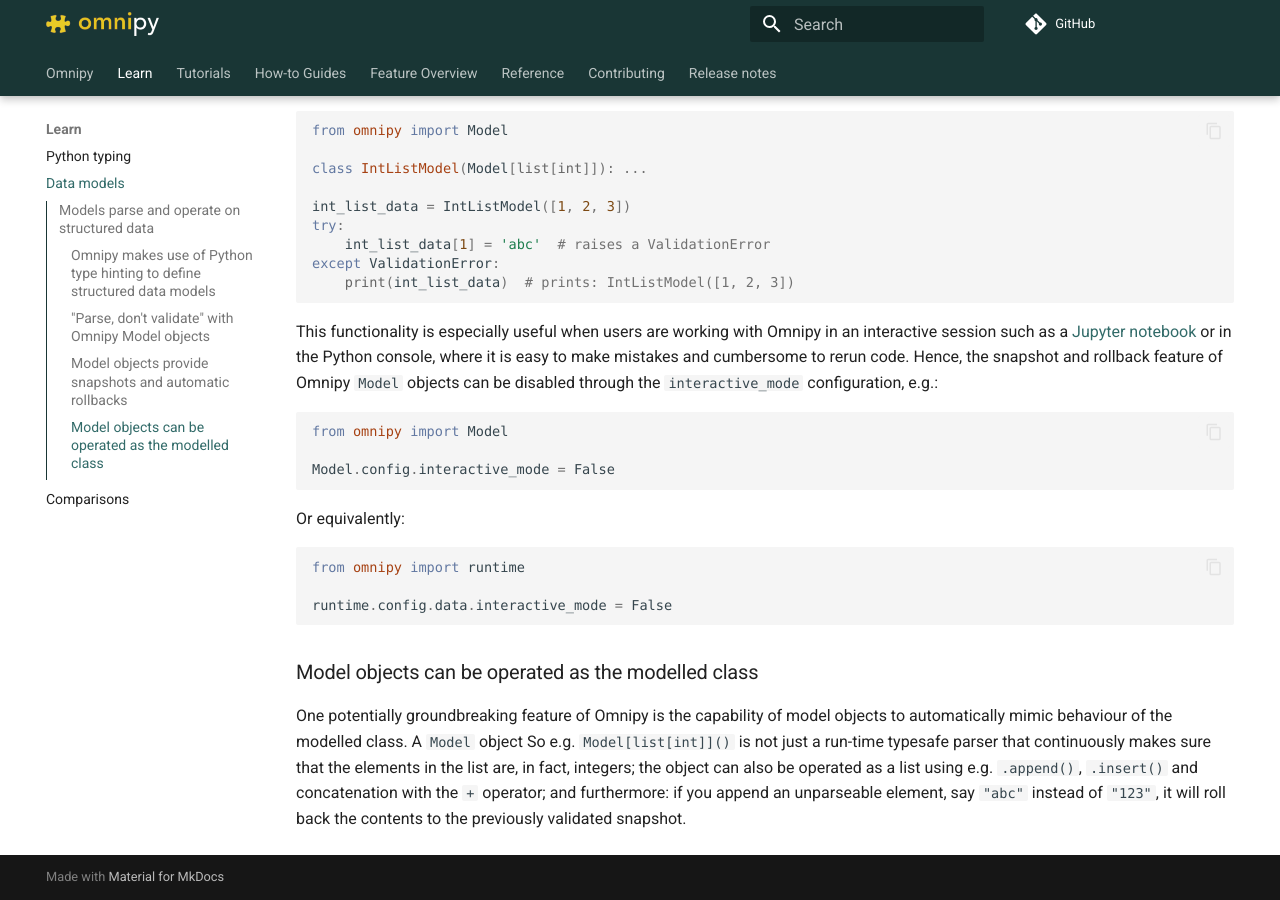
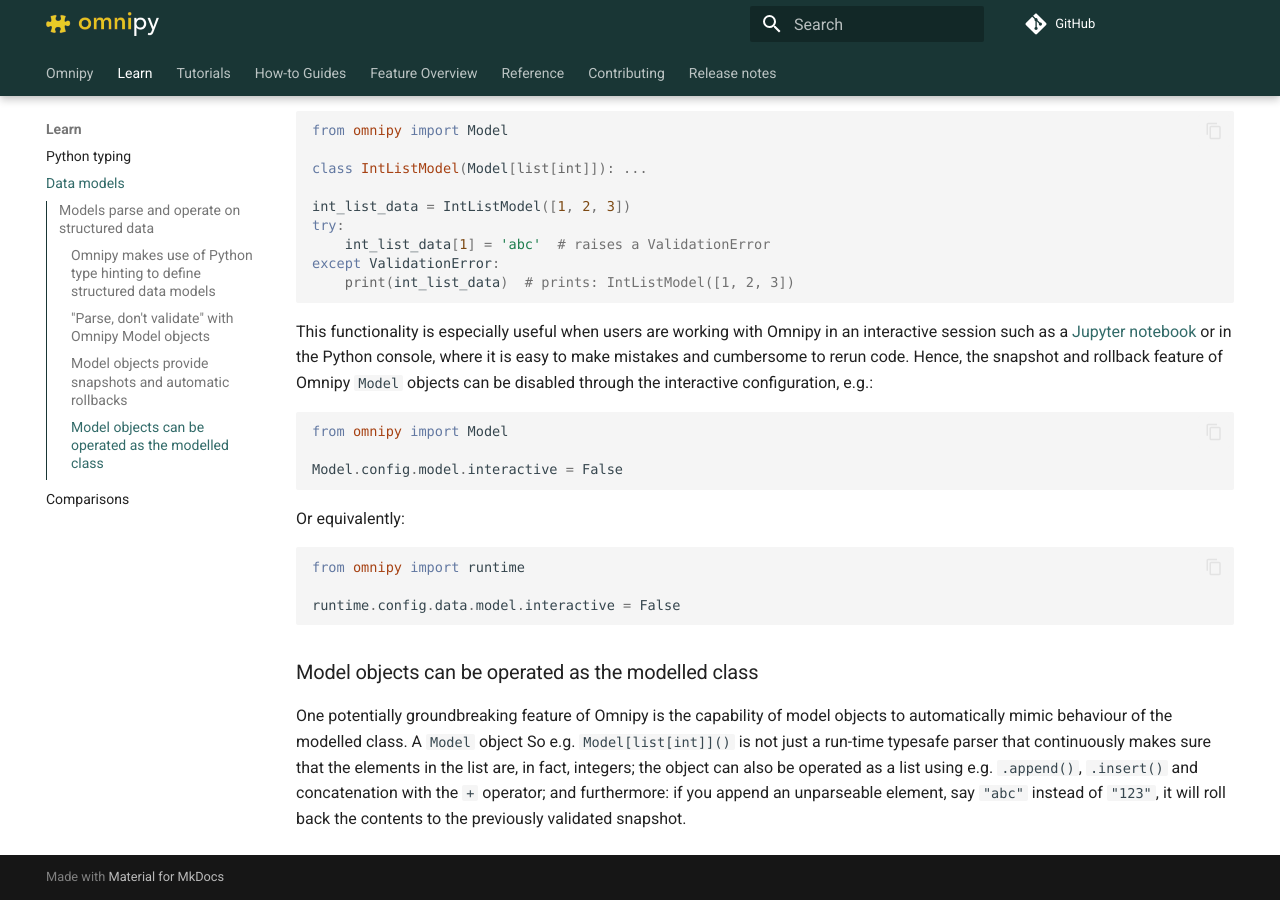
Before and after one commit to fairtracks/omnipy, an MkDocs documentation site: the page built from docs/data_models.md, in a window 1280 px wide and 900 px high, scrolled down 1849 px. Built offline with MkDocs 1.6.1 and Material for MkDocs 9.7.7, drawn with Linux system fonts in a browser that asks for light colours; comment, search, counter and statistics services are not loaded; a style sheet for code colours, icons or effects is not loaded.

Commit message:
docs: fix legacy links and interactive config naming

````diff
--- a/docs/data_models.md
+++ b/docs/data_models.md
@@ -1,4 +1,4 @@
-This page has moved. See [Learn/Python typing](../learn/python-typing.md) and [How-to models](../howto/models/define-models.md) respectively.
+This page has moved. See [Learn/Python typing](learn/python-typing.md) and [How-to models](howto/models/define-models.md) respectively.
 
 ## Models parse and operate on structured data
 
@@ -113,12 +113,12 @@
 This functionality is especially useful when users are working with Omnipy in an interactive session
 such as a [Jupyter notebook](https://jupyter.org/) or in the Python console, where it is easy to
 make mistakes and cumbersome to rerun code. Hence, the snapshot and rollback feature of Omnipy
-`Model` objects can be disabled through the `interactive_mode` configuration, e.g.:
+`Model` objects can be disabled through the interactive configuration, e.g.:
 
 ```python
 from omnipy import Model
 
-Model.config.interactive_mode = False
+Model.config.model.interactive = False
 ```
 
 Or equivalently:
@@ -126,7 +126,7 @@
 ```python
 from omnipy import runtime
 
-runtime.config.data.interactive_mode = False
+runtime.config.data.model.interactive = False
 ```
 
 ### Model objects can be operated as the modelled class
````
Also changed, not shown: docs/python_typing.md (+1 -1 lines).
